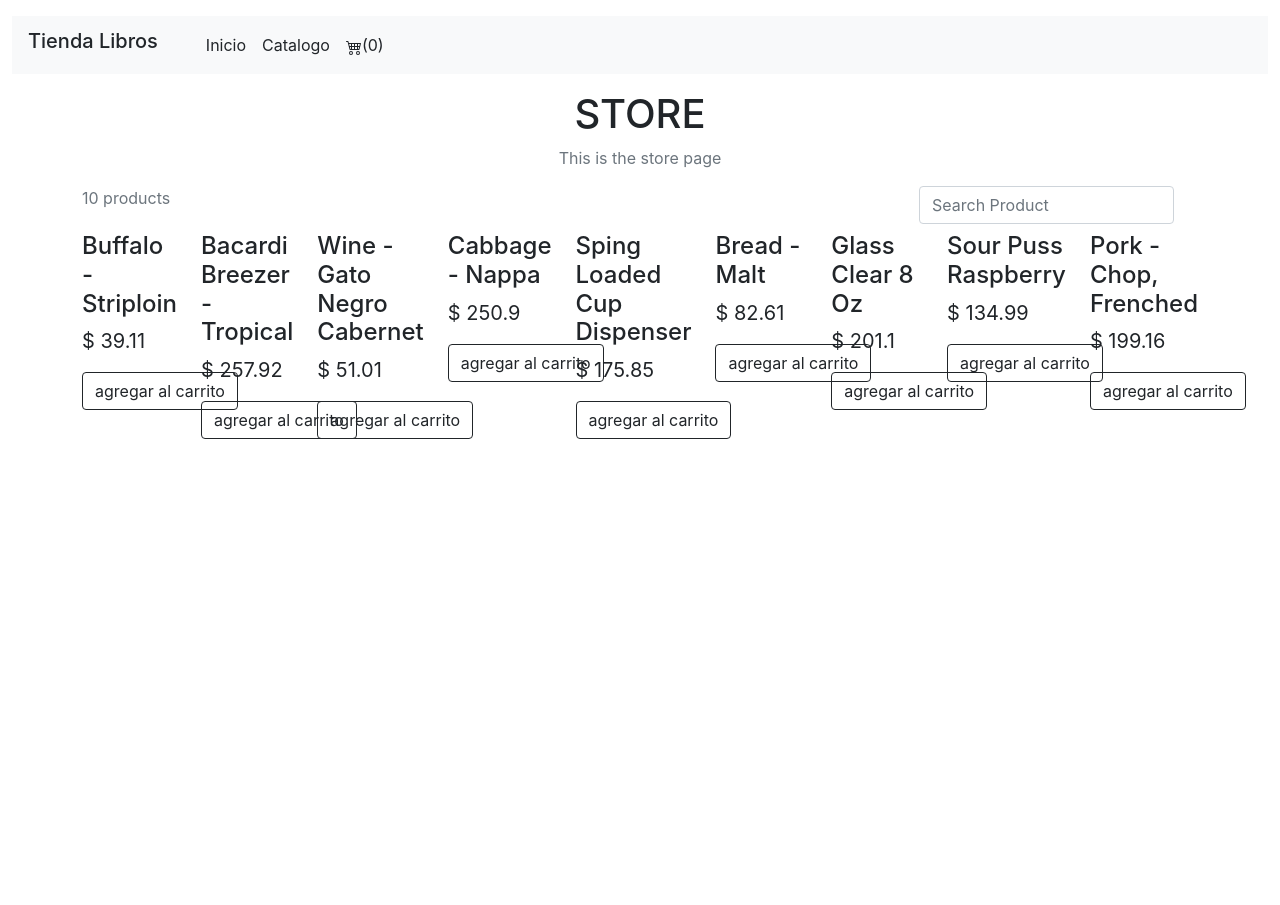
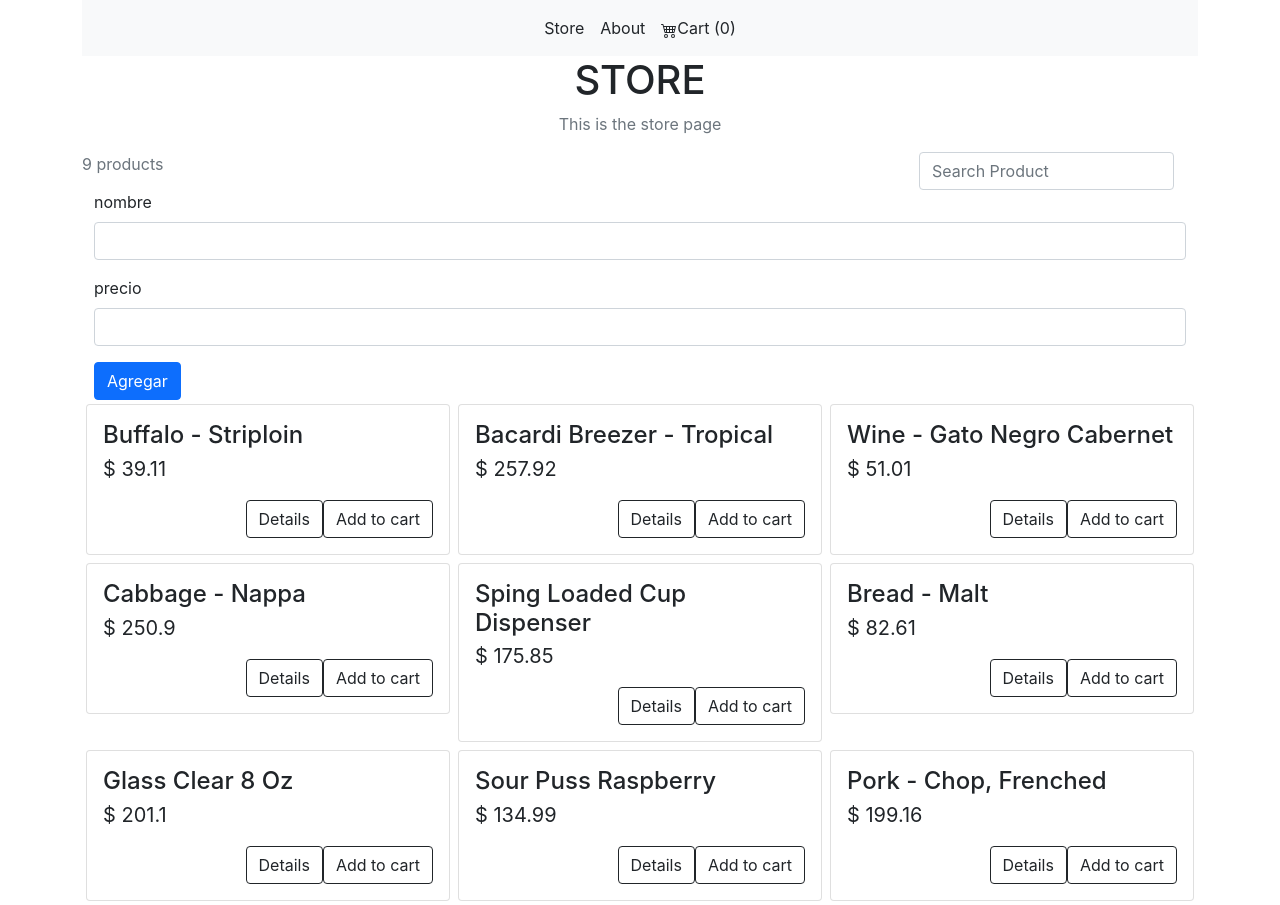
Before and after one commit to esteban2pac/Ejercicio1, a React (Create React App) app: page / in a window 1280 px wide. Before the commit the page ends 800 px from the top, so only its background shows below. Built offline with nearby package versions, Linux system fonts and the light colour scheme; the HTML template or start-up script is replaced by a standard one.

Commit message:
terminado

```diff
--- a/src/componentes/GridItem.js
+++ b/src/componentes/GridItem.js
@@ -11,30 +11,41 @@ export default function GridItem(props) {
         return !!cartItems.find((item) => item.id === product.id);
     };
     return (
-        <div className="row cardItem">
+        <div className="card">
+            <div className="card-body">
 
-            <div className="card-md-6">
-                <h4> {props.product.nombre} </h4>
-                <div className="fs-5 mb-3">
+                    <h4 className="card-title"> {props.product.nombre} </h4>
+                    <div className="card-subtitle fs-5 mb-3">
                         <span> $ {props.product.precio} </span>
                     </div>
-                <div className="d-flex">
+
+                <div className="card-text">
+                    <div className="card-link">
                         {isInCart(props.product) && (
                             <button
                                 onClick={() => increase(props.product)}
                                 className="btn btn-outline-dark flex-shrink-0 float-end"
                             >
-                            agregar mas
+                                Add more
                             </button>
                         )}
                         {!isInCart(props.product) && (
                             <button
                                 onClick={() => addProduct(props.product)}
-                            className="btn btn-outline-dark flex-shrink-0"
+                                className="btn btn-outline-dark flex-shrink-0 float-end"
                             >
-                            agregar al carrito
+                                Add to cart
                             </button>
                         )}
+                        <div className="card-link">
+                        <button
+                            onClick={() => { alert("Details(in construction)"); }}
+                            className="btn btn-outline-dark flex-shrink-0 float-end"
+                        >
+                            Details
+                        </button>
+                    </div>
+                    </div>
                 </div>
             </div>
         </div>
--- a/src/componentes/GridProduct.js
+++ b/src/componentes/GridProduct.js
@@ -3,9 +3,7 @@ import Row from 'react-bootstrap/Row'
 import ProductForm from "./ProductForm";
 import GridItem from "./GridItem";
 
-
-const Gridproduct = () => {
-    const itemInicial = [
+export const itemInicial = [
     { id: 1, nombre: 'Buffalo - Striploin', precio: 39.11, },
     { id: 2, nombre: 'Bacardi Breezer - Tropical', precio: 257.92 },
     { id: 3, nombre: 'Wine - Gato Negro Cabernet', precio: 51.01 },
@@ -16,19 +14,30 @@ const Gridproduct = () => {
     { id: 8, nombre: 'Sour Puss Raspberry', precio: 134.99 },
     { id: 9, nombre: 'Pork - Chop, Frenched', precio: 199.16 }
 ]
+
+const Gridproduct = () => {
     const [items, setItems] = useState(itemInicial);
+
+    const alEnviarForm = (itemFromForm) => {
+        const idS = items.length + 1;
+        const item = { ...itemFromForm, id: idS };
+        setItems([...items, item]);
+    }
         return (
-        <section className="py-2">
+            <div className="container">
+                <Row>
+                    <ProductForm agregar={alEnviarForm} />
+                </Row>
                 <div className="row">
                     {items.map((gridItem, index) => {
                         return (
-                        <div className="col mb-3">
+                            <div id="cardItem" className="col-md-4 p-1">
                                 <GridItem key={gridItem.id} product={gridItem} />
                             </div>
                         );
                     })}
                 </div>
-        </section>
+            </div>
         );
     }
     export default Gridproduct;
--- a/src/componentes/Header.js
+++ b/src/componentes/Header.js
@@ -8,38 +8,29 @@ import CartContextProvider, { CartContext } from "../contexts/CartContex";
 const Header = ()=>{
     const { itemCount } = useContext(CartContext);
     return(
-        <div className="container-fluid py-3">
-            <header>
-                <nav className="navbar navbar-expand-lg navbar-light bg-light">
-                    <div className="collapse navbar-collapse">
-                        <h3 className="navbar-brand">
-                            <Link to="/" className="me-3 py-2 px-3 text-dark text-decoration-none">
-                                Tienda Libros
-                            </Link>
-                        </h3>
-                        <ul className="navbar-nav mr-auto mt-2 mt-lg-0">
+        <div className="container">
+        <nav className="navbar navbar-expand-sm bg-light py-3 justify-content-center">
+            <ul className="navbar-nav">
                 <li className="nav-item">
-                                <Link to="/" className="me-3 py-2 text-dark text-decoration-none">
-                                    Inicio
+                    <Link to="/" className="p-2 text-dark text-decoration-none">
+                        Store
                     </Link>
                 </li>
                 <li className="nav-item">
-                                <Link to="/Store" className="me-3 py-2 text-dark text-decoration-none">
-                                    Catalogo
+                    <Link to="/About" className="p-2 text-dark text-decoration-none">
+                        About
                     </Link>
                 </li>
-                            <li className="nav-item ">
-                                <Link to="/cart" className="me-3 py-2 text-dark text-decoration-none">
+                <li className="nav-item">
+                    <Link to="/Cart" className="p-2 text-dark text-decoration-none">
                         <svg xmlns="http://www.w3.org/2000/svg" width="16" height="16" fill="currentColor" class="bi bi-cart4" viewBox="0 0 16 16">
-                                        <path d="M0 2.5A.5.5 0 0 1 .5 2H2a.5.5 0 0 1 .485.379L2.89 4H14.5a.5.5 0 0 1 .485.621l-1.5 6A.5.5 0 0 1 13 11H4a.5.5 0 0 1-.485-.379L1.61 3H.5a.5.5 0 0 1-.5-.5zM3.14 5l.5 2H5V5H3.14zM6 5v2h2V5H6zm3 0v2h2V5H9zm3 0v2h1.36l.5-2H12zm1.11 3H12v2h.61l.5-2zM11 8H9v2h2V8zM8 8H6v2h2V8zM5 8H3.89l.5 2H5V8zm0 5a1 1 0 1 0 0 2 1 1 0 0 0 0-2zm-2 1a2 2 0 1 1 4 0 2 2 0 0 1-4 0zm9-1a1 1 0 1 0 0 2 1 1 0 0 0 0-2zm-2 1a2 2 0 1 1 4 0 2 2 0 0 1-4 0z"/>
+                            <path d="M0 2.5A.5.5 0 0 1 .5 2H2a.5.5 0 0 1 .485.379L2.89 4H14.5a.5.5 0 0 1 .485.621l-1.5 6A.5.5 0 0 1 13 11H4a.5.5 0 0 1-.485-.379L1.61 3H.5a.5.5 0 0 1-.5-.5zM3.14 5l.5 2H5V5H3.14zM6 5v2h2V5H6zm3 0v2h2V5H9zm3 0v2h1.36l.5-2H12zm1.11 3H12v2h.61l.5-2zM11 8H9v2h2V8zM8 8H6v2h2V8zM5 8H3.89l.5 2H5V8zm0 5a1 1 0 1 0 0 2 1 1 0 0 0 0-2zm-2 1a2 2 0 1 1 4 0 2 2 0 0 1-4 0zm9-1a1 1 0 1 0 0 2 1 1 0 0 0 0-2zm-2 1a2 2 0 1 1 4 0 2 2 0 0 1-4 0z" />
                         </svg>
-                                    ({itemCount})
+                        Cart ({itemCount})
                     </Link>
                 </li>
             </ul>
-                    </div>
         </nav>
-            </header>
     </div>
     );
 }
--- a/src/componentes/Product.js
+++ b/src/componentes/Product.js
@@ -1,20 +1,20 @@
-import React from "react";
+import React, { useContext } from "react";
 import Row from 'react-bootstrap/Row'
 import Col from 'react-bootstrap/Col'
+import {itemInicial} from "../componentes/GridProduct";
 
-const productos = () =>  {
+const Productos = () =>  {
     return(
         <Row>
             <Col >
                 <h1 className =  "py5 text-center">STORE</h1>
-
                 <p className="text-center">
                         <p className="text-muted">This is the store page</p>
                 </p>
             </Col>
             <Row>
                 <Col md={9} sm={9}>
-                <span className="text-muted">10 products</span>
+                <span className="text-muted">{itemInicial.length} products</span>
                 </Col>
                 <Col  md={3} sm={3}>
                 <span className="form-outline">
@@ -26,4 +26,4 @@ const productos = () =>  {
     );
 }
 
-export default productos;
+export default Productos;
```
Lines whose indentation alone changed are shown as unchanged.
